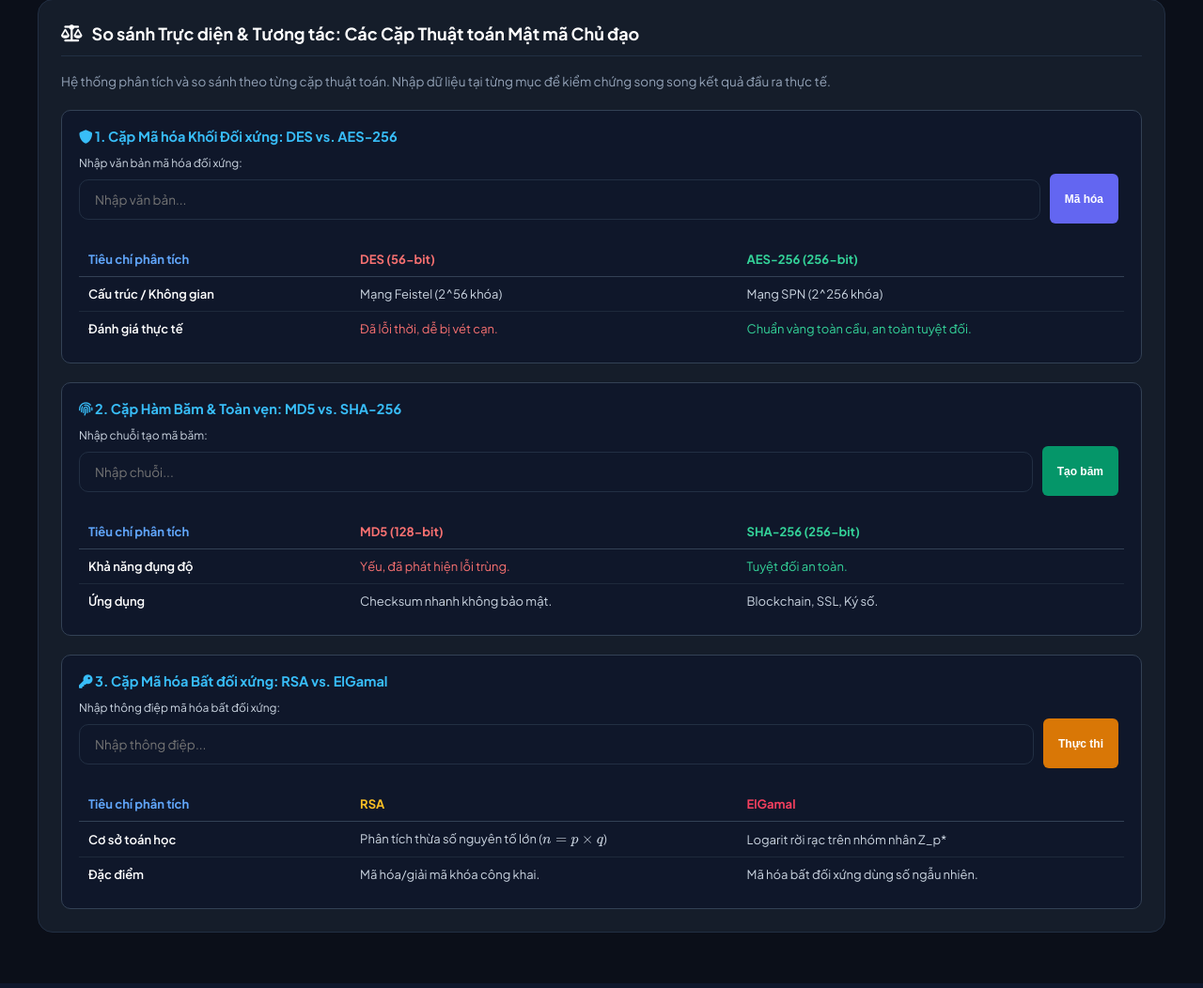
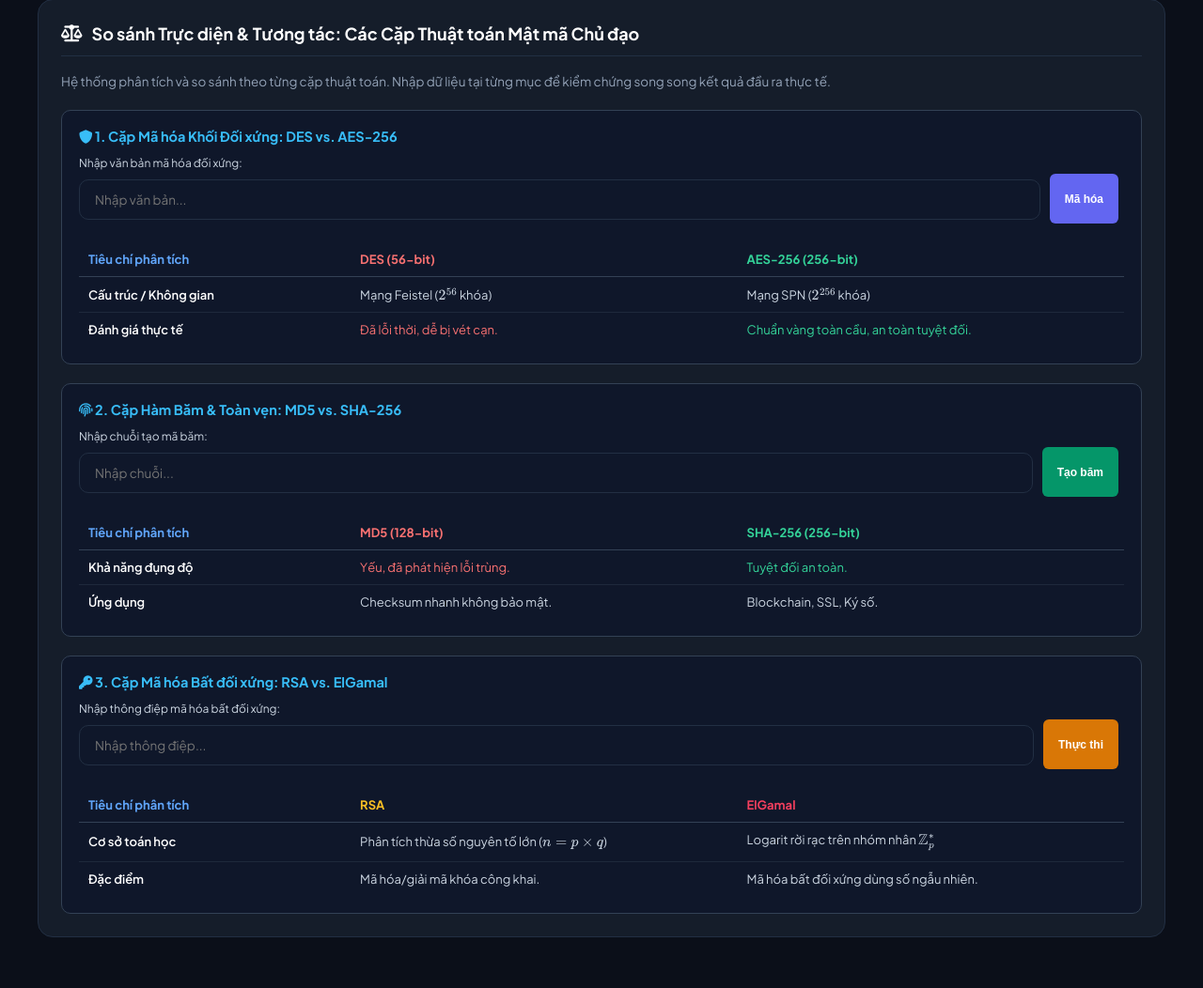
Before and after one commit to DucHuy06/SecureCrypt, a Flask app: page /demo in a window 1280 px wide. Shown: the part 267-1319 px from the top of the page at 94% size. Run offline with Flask 3, Linux system fonts and the light colour scheme.

Commit message:
Fix math symbols and update RSA ciphertext output format in Tab 1

```diff
--- a/templates/_demo_tab1_symmetric.html
+++ b/templates/_demo_tab1_symmetric.html
@@ -32,8 +32,8 @@
                 <tbody>
                     <tr style="border-bottom: 1px solid #1e293b;">
                         <td style="padding: 10px; font-weight: 600; color:#fff;">Cấu trúc / Không gian</td>
-                        <td style="padding: 10px;">Mạng Feistel (2^56 khóa)</td>
-                        <td style="padding: 10px;">Mạng SPN (2^256 khóa)</td>
+                        <td style="padding: 10px;">Mạng Feistel ($2^{56}$ khóa)</td>
+                        <td style="padding: 10px;">Mạng SPN ($2^{256}$ khóa)</td>
                     </tr>
                     <tr style="border-bottom: 1px solid #1e293b; display: none;" id="rowRes1">
                         <td style="padding: 10px; font-weight: 600; color:#fff;">Kết quả thực thi</td>
@@ -121,7 +121,7 @@
                     <tr style="border-bottom: 1px solid #1e293b;">
                         <td style="padding: 10px; font-weight: 600; color:#fff;">Cơ sở toán học</td>
                         <td style="padding: 10px;">Phân tích thừa số nguyên tố lớn ($n = p \times q$)</td>
-                        <td style="padding: 10px;">Logarit rời rạc trên nhóm nhân Z_p*</td>
+                        <td style="padding: 10px;">Logarit rời rạc trên nhóm nhân $\mathbb{Z}_p^*$</td>
                     </tr>
                     <tr style="border-bottom: 1px solid #1e293b; display: none;" id="rowRes3">
                         <td style="padding: 10px; font-weight: 600; color:#fff;">Kết quả thực thi</td>
@@ -160,7 +160,8 @@ function runPair3() {
     let val = document.getElementById('inputSig').value.trim();
     if(!val) { alert('Vui lòng nhập thông điệp!'); return; }
     document.getElementById('rowRes3').style.display = 'table-row';
-    document.getElementById('resRSA').innerText = "rsa_cipher_" + btoa(val).substring(0, 10);
+    // Đổi hiển thị sang định dạng mô phỏng công thức toán học C = M^e mod n
+    document.getElementById('resRSA').innerText = "C = M^e mod n [" + simpleHash(val, 8) + "]";
     document.getElementById('resElg').innerText = "(c1=" + simpleHash(val, 6) + ", c2=" + simpleHash(val+"k", 6) + ")";
 }
 </script>
```
